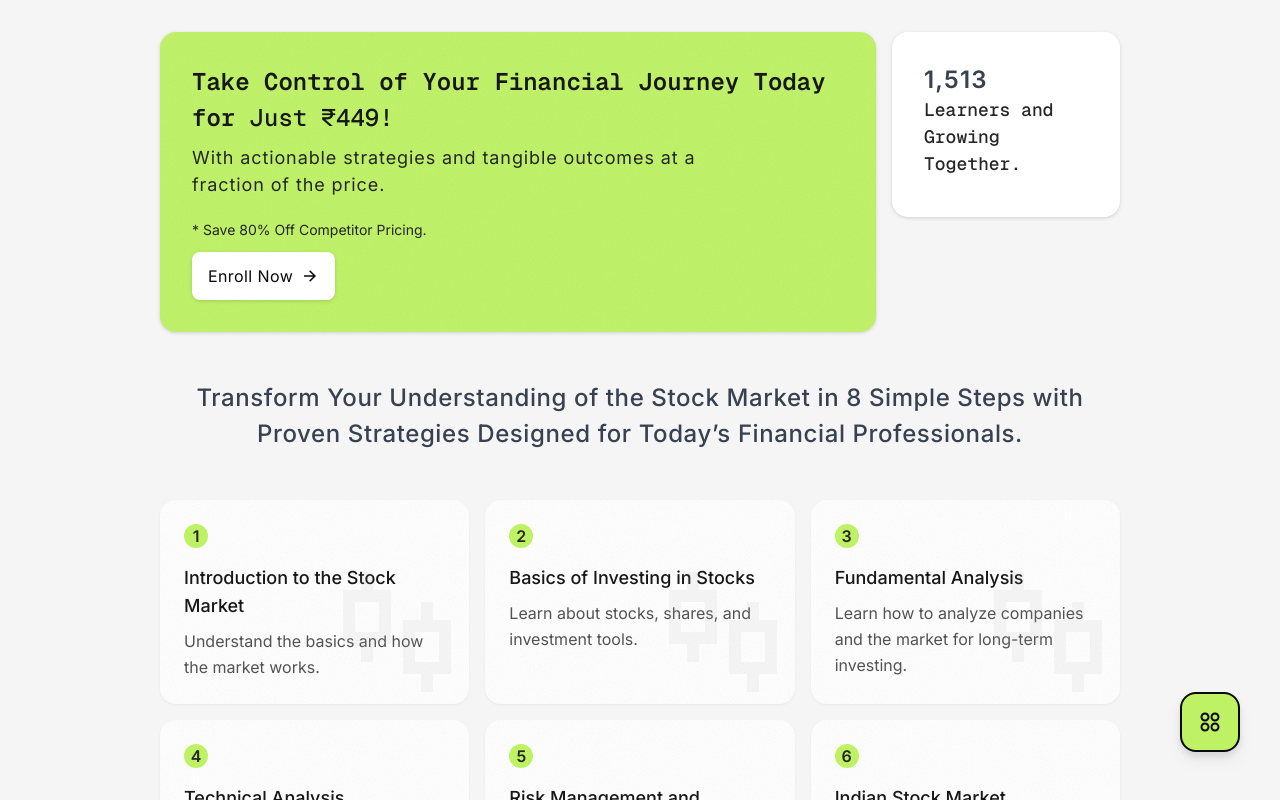
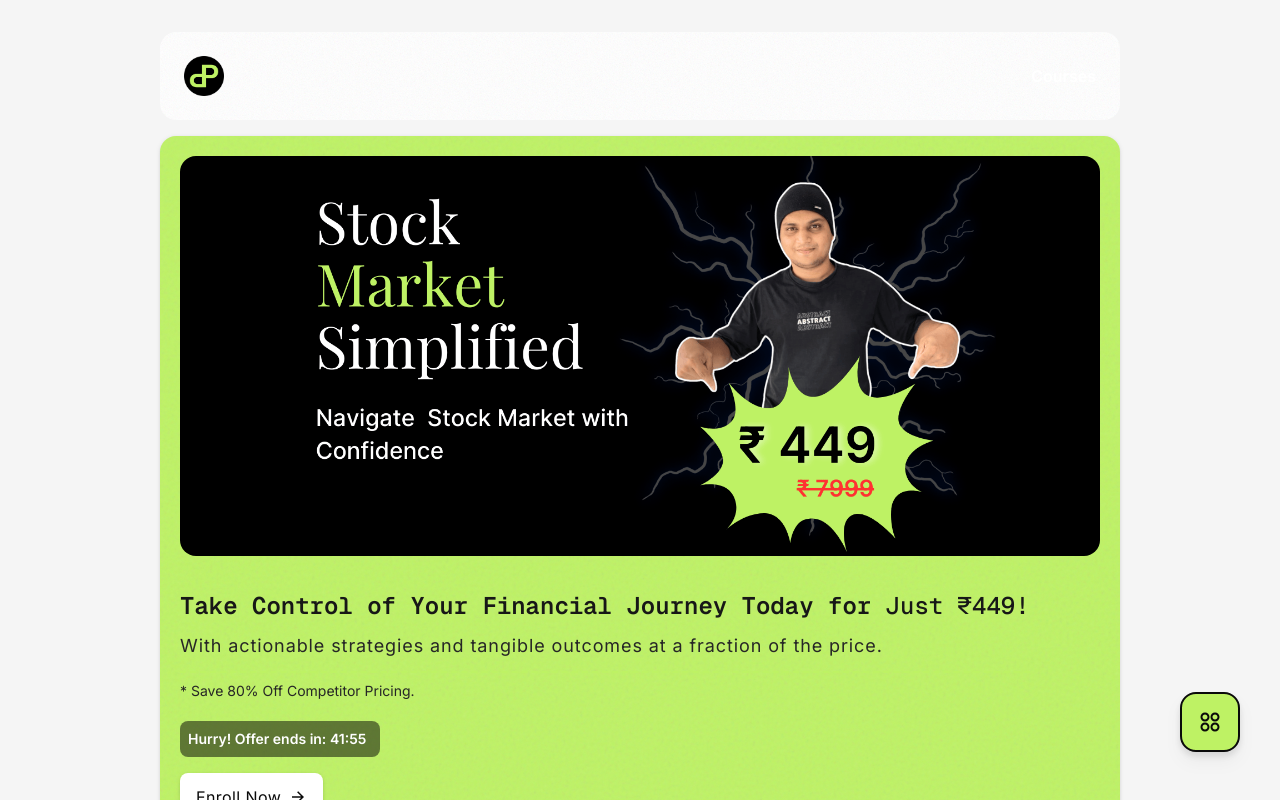
Before and after one commit to prathambhandari/stock-market-simplified, a Next.js app: page / in a window 1280 px wide. Shown: the top 800 px of the page. Built offline with nearby package versions, Linux system fonts and the light colour scheme.

Commit message:
image and countdown section added

```diff
--- /dev/null
+++ b/app/Components/HeaderSection.js
@@ -0,0 +1,24 @@
+"use client"
+import Link from 'next/link'
+
+export default function HeaderSection() {
+    return (
+        <header className="w-full bg-white dark:bg-neutral-900 bg-noise rounded-2xl p-6 flex justify-between items-center">
+            {/* Logo Section */}
+            <div className="flex items-center">
+                <img
+                    src="/assets/pb.png"
+                    alt="Logo"
+                    className="h-10" // Adjust logo size as needed
+                />
+            </div>
+
+            {/* Link Section */}
+            <div className="flex items-center">
+                <Link href="https://course.prathambhandari.com/" className="text-white font-semibold hover:underline">
+                    Courses
+                </Link>
+            </div>
+        </header>
+    );
+}
--- a/app/Components/HeroSection.js
+++ b/app/Components/HeroSection.js
@@ -1,53 +1,75 @@
 "use client"
 import { RiArrowRightLine } from "react-icons/ri";
 import Link from 'next/link'
-import CountUp from "./external/Countup";
-
+import { useState, useEffect } from "react";
 
 export default function HeroSection() {
+    // Countdown for 42 minutes (in seconds)
+    const [timeLeft, setTimeLeft] = useState(42 * 60);
 
+    useEffect(() => {
+        if (timeLeft > 0) {
+            const timer = setInterval(() => {
+                setTimeLeft((prevTime) => prevTime - 1);
+            }, 1000);
+
+            return () => clearInterval(timer); // Cleanup on unmount
+        }
+    }, [timeLeft]);
+
+    // Format the countdown to MM:SS
+    const minutes = Math.floor(timeLeft / 60);
+    const seconds = timeLeft % 60;
 
     return (
-        <div className="*:rounded-2xl *:p-8  grid sm:grid-cols-1  md:grid-cols-1 lg:grid-cols-4 xl:grid-cols-4  gap-4 z-50">
+        <div className="*:rounded-2xl *:p-5 grid sm:grid-cols-1 md:grid-cols-1 lg:grid-cols-1 xl:grid-cols-1 gap-4 z-50">
+            <div className="bg-noise bg-primary flex flex-col items-start relative col-span-1 sm:col-span-1 md:col-span-1 lg:col-span-3 xl:col-span-3 drop-shadow h-fit overflow-hidden group ease-in-out duration-300">
+                {/* Image Section */}
+                <div
+                    className="relative w-full h-48 lg:h-[50vh] overflow-hidden pb-8 bg-black rounded-2xl"
+                    style={{
+                        backgroundImage: "url('/assets/thumbnail.png')",
+                        backgroundSize: "contain", // Ensures the entire image is visible
+                        backgroundPosition: "center", // Centers the image
+                        backgroundRepeat: "no-repeat", // Prevents repetition
+                    }}
+                >
+                    {/* Countdown Timer */}
 
-            <div className="bg-noise bg-primary flex flex-col items-start  relative col-span-1 sm:col-span-1 md:col-span-1 lg:col-span-3 xl:col-span-3 drop-shadow h-fit overflow-hidden group  ease-in-out duration-300">
+                </div>
 
-                <div className="*:z-20  relative">
-                    <h1 className="text-2xl font-semibold text-neutral-900 leading-normal mb-2 font-mono">Take Control of Your Financial Journey Today for <span className=" font-medium    decoration decoration-wavy underline-offset-4 ">Just ₹449!</span></h1>
-                    <h1 className="text-lg font-normal tracking-wider  text-neutral-800  mb-3 w-10/12 leading-normal">With actionable strategies and tangible outcomes at a fraction of the price.<br />  </h1>
-                    <div className="border-t-2 border-dashed  border-primary pt-2 w-full">
-                        <h6 className="text-sm mb-3 text-neutral-800">* Save 80% Off Competitor Pricing.  </h6>
+                <div className="*:z-20 relative">
+                    <h1 className="text-2xl font-semibold text-neutral-900 leading-normal mb-2 font-mono pt-8">
+                        Take Control of Your Financial Journey Today for{" "}
+                        <span className="font-medium decoration decoration-wavy underline-offset-4 ">
+                            Just ₹449!
+                        </span>
+                    </h1>
+                    <h1 className="text-lg font-normal tracking-wider text-neutral-800 mb-3 w-10/12 leading-normal">
+                        With actionable strategies and tangible outcomes at a fraction of the price.<br />
+                    </h1>
 
+                    <div className="border-t-2 border-dashed border-primary pt-2 w-full">
+                        <h6 className="text-sm mb-3 text-neutral-800 pb-2">* Save 80% Off Competitor Pricing. </h6>
+                        {/* Countdown Timer above Enroll Now Button */}
+                        <div className=" bg-black bg-opacity-50 text-white p-2 rounded-lg max-w-[200px] ">
+                        <p className="text-sm font-semibold">
+                            Hurry! Offer ends in: {minutes}:{seconds < 10 ? `0${seconds}` : seconds}
+                        </p>
+
+                    </div>
+                    <div className="pb-4 "></div>
                         <Link href="https://course.prathambhandari.com/">
                             <button className="w-full sm:w-full md:w-fit lg:w-fit xl:w-fit relative overflow-hidden dark:bg-neutral-950 bg-white dark:text-white text-neutral-950 dark:t rounded-lg px-4 py-3 text-base font-normal tracking-wide transition-all duration-75 ease-in-out drop-shadow hover:drop-shadow-md hover:scale-105 group transform-gpu ">
                                 <div className="flex flex-row items-center justify-center">
-                                    <span className="relative z-10  flex flex-row text-base">Enroll Now </span>
+                                    <span className="relative z-10 flex flex-row text-base">Enroll Now </span>
                                     <RiArrowRightLine className="ms-2 z-30 text-lg" />
-
-                                </div>{/* Shimmer Layer */}
-
+                                </div>
                             </button>
                         </Link>
-
                     </div>
                 </div>
             </div>
-            <div className="w-full bg-white flex flex-col items-center justify-center  relative col-span-1 drop-shadow h-fit overflow-hidden group  ease-in-out duration-300">
-
-                <div className="*:z-20   ">
-
-                    <CountUp
-                        from={0}
-                        to={1517}
-                        separator=","
-                        direction="up"
-                        duration={3}
-                        className="font-semibold tracking-wider text-2xl"
-                    />
-                    <h1 className="text-lg font-medium font-mono text-neutral-800 leading-normal mb-2"> Learners and Growing Together.</h1>
-
-                </div>
-            </div>
-        </div >
-    )
+        </div>
+    );
 }
--- /dev/null
+++ b/app/Components/ThumbnailSection.js
@@ -0,0 +1,19 @@
+
+export default function ThumbnailSection() {
+    return (
+        <div className=" *:rounded-2xl *:p-8 grid sm:grid-cols-1 md:grid-cols-1 lg:grid-cols-1 xl:grid-cols-1 gap-4 z-50 lg:bg-black ">
+      <div
+    className="relative w-full h-[50vh] sm:h-[20vh] md:h-[20vh] lg:h-[50vh] xl:h-[50vh] overflow-hidden"
+    style={{
+        backgroundImage: "url('/assets/thumbnail.png')",
+        backgroundSize: "contain", // Ensures the entire image is visible
+        backgroundPosition: "center", // Centers the image
+        backgroundRepeat: "no-repeat", // Prevents repetition
+    }}
+></div>
+
+
+
+            </div>
+    );
+}
--- a/app/page.js
+++ b/app/page.js
@@ -2,14 +2,18 @@ import Link from "next/link";
 import About from "./Components/About";
 import HeroSection from "./Components/HeroSection";
 import LearnSection from "./Components/LearnSection";
+
 import MVP from "./Components/MVP";
 import { RiMoneyRupeeCircleFill, RiMoneyEuroCircleFill, RiGroup3Fill, RiBookOpenFill, RiStockLine, RiUserStarLine } from "react-icons/ri";
+import HeaderSection from "./Components/HeaderSection";
 
 
 export default function Home() {
 
   return (
     <>
+
+      <HeaderSection />
       <HeroSection />
       <LearnSection />
       <About />
```
Also changed, not shown: public/assets/Pb.png (added), public/assets/thumbnail.png (added).
